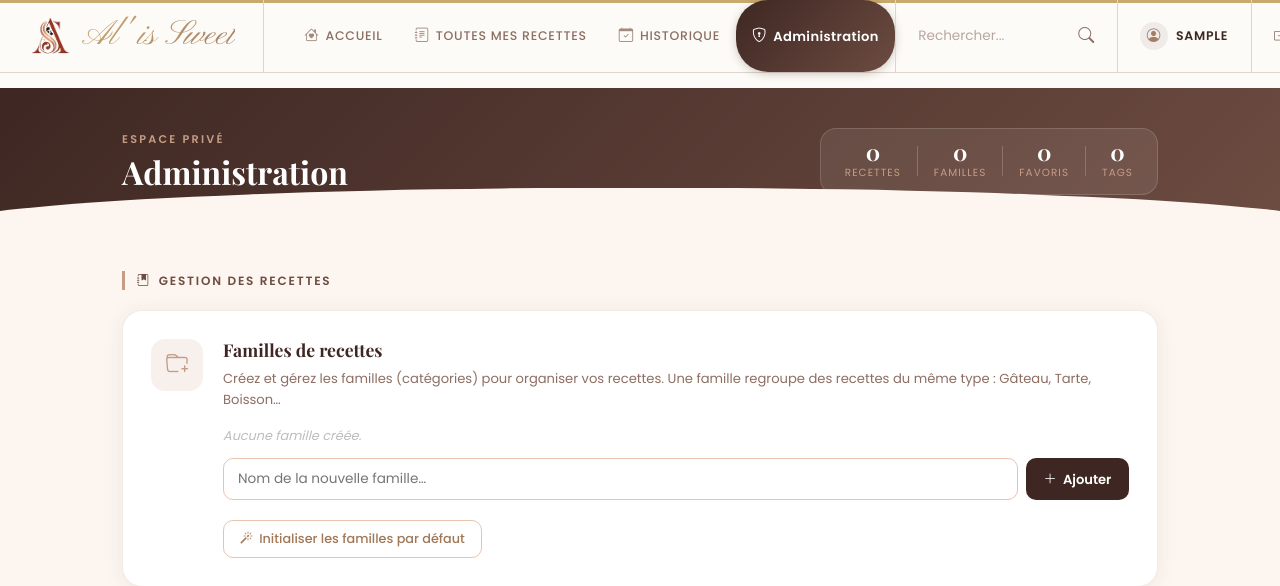
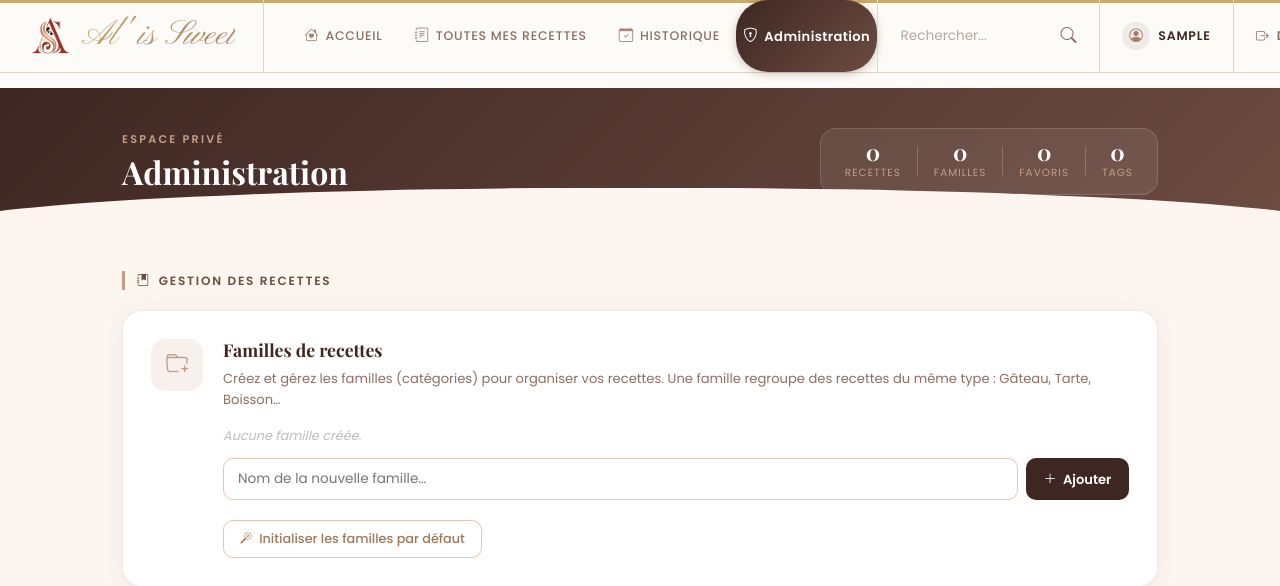
Before and after one commit to Alissweet/al-is-sweet, a Flask app: page /admin/ in a window 1280 px wide; the page is wider, and only the part inside the window is pictured. Shown: the top 586 px of that part. Run offline with Flask 3, Linux system fonts and the light colour scheme; the visitor is signed in with stand-in values (Sample User, id 1); data that the repository does not hold is empty; some libraries are stand-ins or nearby versions.

Commit message:
Modification bouton Admin

```diff
--- a/app/static/css/style.css
+++ b/app/static/css/style.css
@@ -2754,7 +2754,7 @@ img { max-width: 100%; }
   display: inline-flex;
   align-items: center;
   gap: 0.4rem;
-  padding: 0.45rem 1rem;
+  padding: 0.45rem;
   border-radius: 2rem;
   font-family: 'Poppins', sans-serif;
   font-size: 0.82rem;
```
